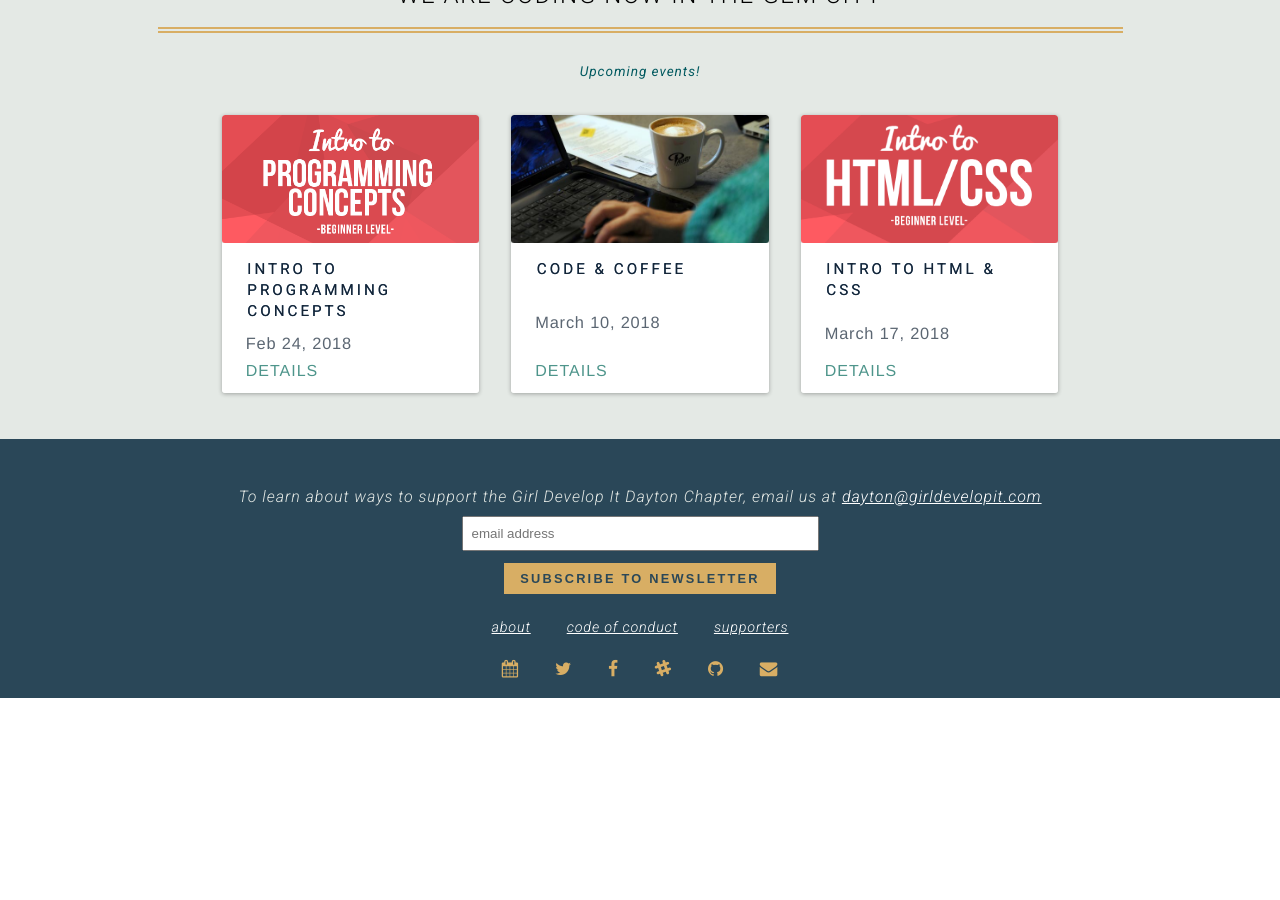
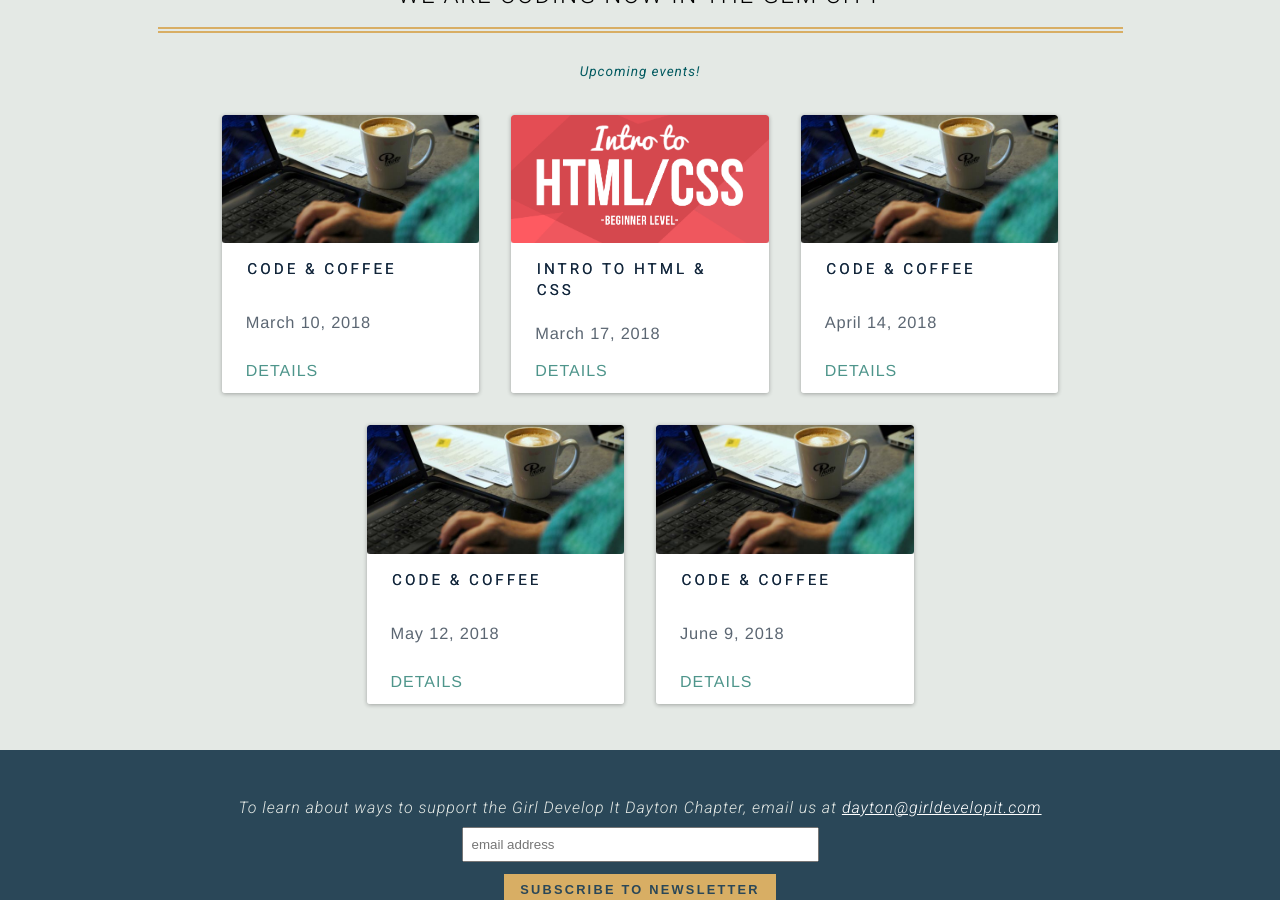
Before and after one commit to dytcodetogether/gdidayton, a Jekyll site: the page built from index.html, in a window 1280 px wide and 900 px high, scrolled down 960 px. Built offline with Jekyll 4.4.1, drawn with Linux system fonts in a browser that asks for light colours; nearby versions of some CDN libraries; before the commit the page ends 1658 px from its top, so only the background shows below that.

Commit message:
remove intro to pc, add q2 c&C

```diff
--- a/_data/events.yml
+++ b/_data/events.yml
@@ -1,7 +1,3 @@
-- title: Intro to Programming Concepts
-  date: Feb 24, 2018
-  link: https://www.meetup.com/Girl-Develop-It-Dayton/events/245497295/
-  image: /img/events/event_intro_pc.png
 - title: Code & Coffee
   date: March 10, 2018
   link: https://www.meetup.com/Girl-Develop-It-Dayton/events/bxcvdpyxfbnb/
@@ -10,3 +6,15 @@
   date: March 17, 2018
   link: https://www.meetup.com/Girl-Develop-It-Dayton/events/245505066/
   image: /img/events/event_html-css.png
+- title: Code & Coffee
+  date: April 14, 2018
+  link: https://www.meetup.com/Girl-Develop-It-Dayton/events/bxcvdpyxgbsb/
+  image: /img/events/event_code-coffee.jpg
+- title: Code & Coffee
+  date: May 12, 2018
+  link: https://www.meetup.com/Girl-Develop-It-Dayton/events/bxcvdpyxhbqb/
+  image: /img/events/event_code-coffee.jpg
+- title: Code & Coffee
+  date: June 9, 2018
+  link: https://www.meetup.com/Girl-Develop-It-Dayton/events/bxcvdpyxjbmb/
+  image: /img/events/event_code-coffee.jpg
```
